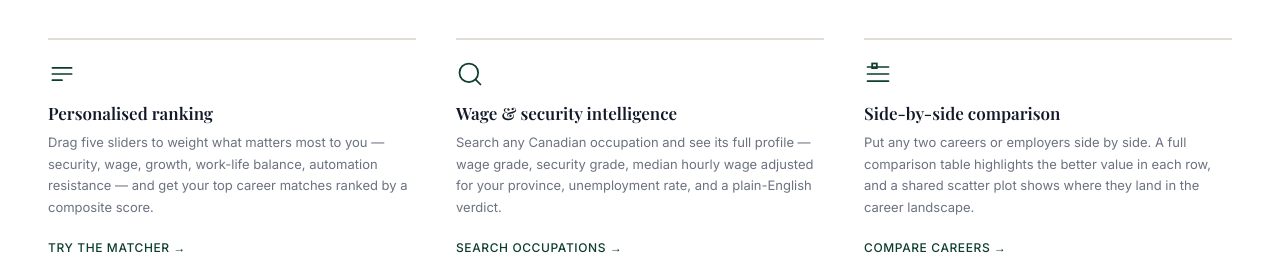
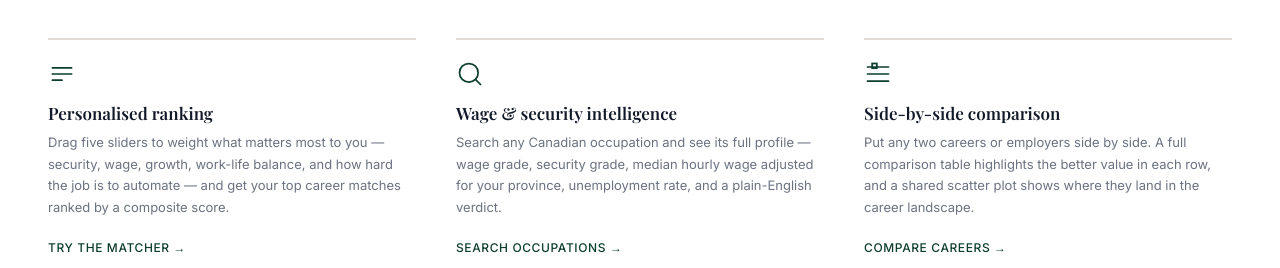
Before and after one commit to danielmwm/wagerisk, a React (Vite) app: page / in a window 1280 px wide. Shown: the part 1224-1492 px from the top of the page. Built offline with nearby package versions, Linux system fonts and the light colour scheme.

Commit message:
Replace jargon: 'Automation Resistance' → plain language labels
Co-Authored-By: Claude Sonnet 4.6 <noreply@anthropic.com>

```diff
--- a/src/pages/Compare.jsx
+++ b/src/pages/Compare.jsx
@@ -21,7 +21,7 @@ const ROW_CONFIG = [
   { key: 'wage', label: 'Median hourly wage', fmt: c => `$${adjustedWage(c.medianHourly, PROVINCE)}/hr`, isBetter: (a, b) => a.medianHourly >= b.medianHourly ? 0 : 1 },
   { key: 'unemploymentRate', label: 'Unemployment rate', fmt: c => c.unemploymentRate, isBetter: (a, b) => parseFloat(a.unemploymentRate) <= parseFloat(b.unemploymentRate) ? 0 : 1 },
   { key: 'permanentPercent', label: 'Permanent employment', fmt: c => c.permanentPercent, isBetter: (a, b) => parseFloat(a.permanentPercent) >= parseFloat(b.permanentPercent) ? 0 : 1 },
-  { key: 'automationRisk', label: 'Automation risk', fmt: c => c.automationRisk, isBetter: (a, b) => {
+  { key: 'automationRisk', label: 'AI replacement risk', fmt: c => c.automationRisk, isBetter: (a, b) => {
     const order = ['Very Low','Low','Moderate','High','Very High'];
     return order.indexOf(a.automationRisk) <= order.indexOf(b.automationRisk) ? 0 : 1;
   }},
--- a/src/pages/Home.jsx
+++ b/src/pages/Home.jsx
@@ -468,7 +468,7 @@ export default function Home() {
               </svg>
             }
             title="Personalised ranking"
-            description="Drag five sliders to weight what matters most to you — security, wage, growth, work-life balance, automation resistance — and get your top career matches ranked by a composite score."
+            description="Drag five sliders to weight what matters most to you — security, wage, growth, work-life balance, and how hard the job is to automate — and get your top career matches ranked by a composite score."
             to="/personalized"
             cta="Try the matcher"
           />
--- a/src/pages/Personalized.jsx
+++ b/src/pages/Personalized.jsx
@@ -15,7 +15,7 @@ const SLIDERS = [
   { key: 'wage', label: 'Wage / Salary', default: 70 },
   { key: 'growth', label: 'Growth Potential', default: 60 },
   { key: 'workLife', label: 'Work-Life Balance', default: 50 },
-  { key: 'automation', label: 'Automation Resistance', default: 55 },
+  { key: 'automation', label: 'Future-Proof (Hard to Automate)', default: 55 },
 ];
 
 const inputStyle = {
@@ -174,7 +174,7 @@ export default function Personalized() {
               Adjust the sliders to reflect what matters most to you, then click{' '}
               <strong style={{ fontWeight: 500, color: '#6B7280' }}>Find My Careers</strong> to see
               your top-matched occupations ranked by a weighted score across wage, security, growth,
-              work-life balance, and automation resistance.
+              work-life balance, and how hard the job is to automate.
             </p>
           ) : results.length === 0 ? (
             <p style={{ fontFamily: 'Inter', fontSize: '13px', color: '#9CA3AF', lineHeight: '1.6' }}>
--- a/src/pages/Search.jsx
+++ b/src/pages/Search.jsx
@@ -549,7 +549,7 @@ export default function Search() {
               { label: '2024–28 outlook', value: <OutlookDot outlook={selected.outlook} />, isComponent: true },
               { label: 'Unemployment rate', value: selected.unemploymentRate },
               { label: 'Permanent employment', value: selected.permanentPercent },
-              { label: 'Automation risk', value: selected.automationRisk },
+              { label: 'AI replacement risk', value: selected.automationRisk },
             ].map(({ label, value, isComponent }, i, arr) => (
               <div
                 key={label}
```
